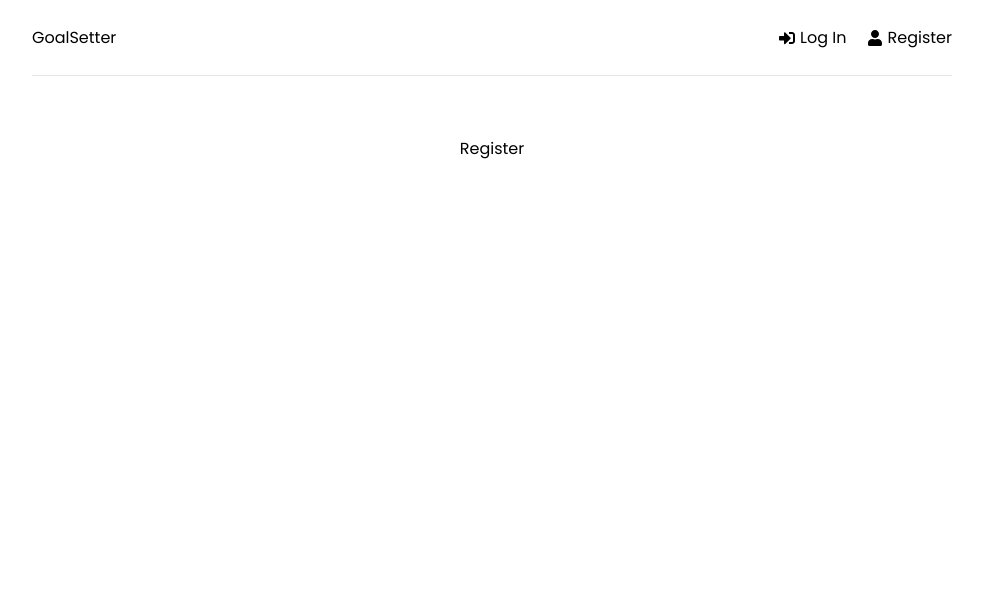
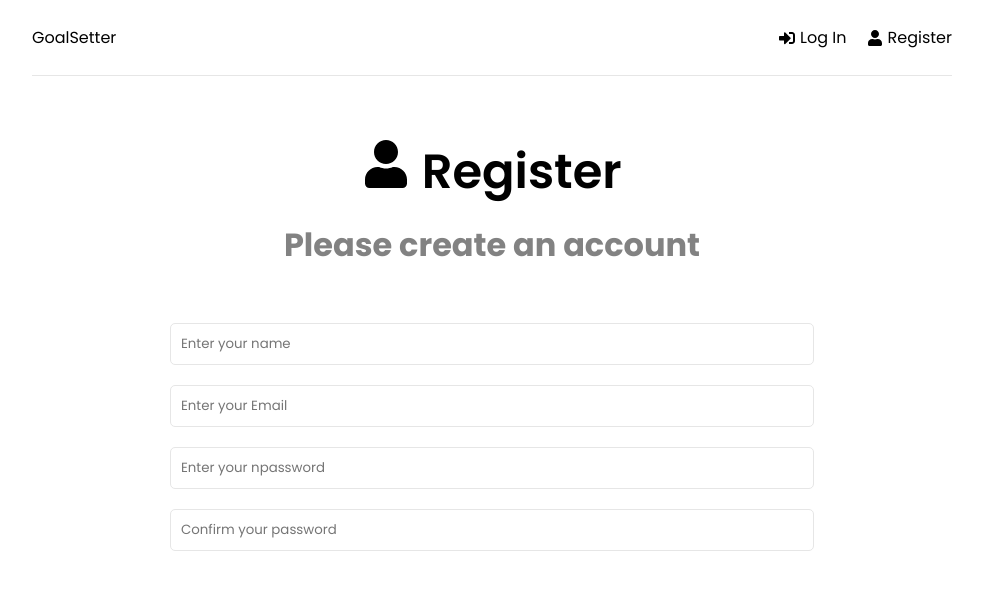
Before and after one commit to mandathompson/MERN2022, a React (Create React App) app in the folder frontend/: page /register in a window 1280 px wide. Shown: the top 590 px of the page, without its empty margins (148-1131 px from the left). Built offline with nearby package versions, Linux system fonts and the light colour scheme.

Commit message:
register form

```diff
--- a/frontend/src/pages/Register.jsx
+++ b/frontend/src/pages/Register.jsx
@@ -1,7 +1,76 @@
+import { useState, useEffect } from 'react'
+import { FaUser } from 'react-icons/fa'
 
 const Register = () => {
+    const [formData, setFormData] = useState({
+        name: '',
+        email: '',
+        password: '',
+        password2: ''
+    })
+
+    const {name, email, password, password2} = formData
+
+    const onChange = () => {}
+
   return (
-    <div>Register</div>
+      <>
+        <section className="heading">
+            <h1>
+                <FaUser /> Register
+            </h1>
+            <p>Please create an account</p>
+        </section>
+
+        <section className="form">
+            <form>
+                <div className="form-group">
+                    <input
+                        type="text"
+                        className="form-control"
+                        id="name"
+                        name="name"
+                        value={name}
+                        placeholder='Enter your name'
+                        onChange={onChange}
+                    />
+                </div>
+                <div className="form-group">
+                    <input
+                        type="email"
+                        className="form-control"
+                        id="email"
+                        name="email"
+                        value={email}
+                        placeholder='Enter your Email'
+                        onChange={onChange}
+                    />
+                </div>
+                <div className="form-group">
+                    <input
+                        type="password"
+                        className="form-control"
+                        id="password"
+                        name="password"
+                        value={password}
+                        placeholder='Enter your npassword'
+                        onChange={onChange}
+                    />
+                </div>
+                <div className="form-group">
+                    <input
+                        type="password"
+                        className="form-control"
+                        id="password2"
+                        name="password2"
+                        value={password2}
+                        placeholder='Confirm your password'
+                        onChange={onChange}
+                    />
+                </div>
+            </form>
+        </section>
+      </>
   )
 }
 
```
